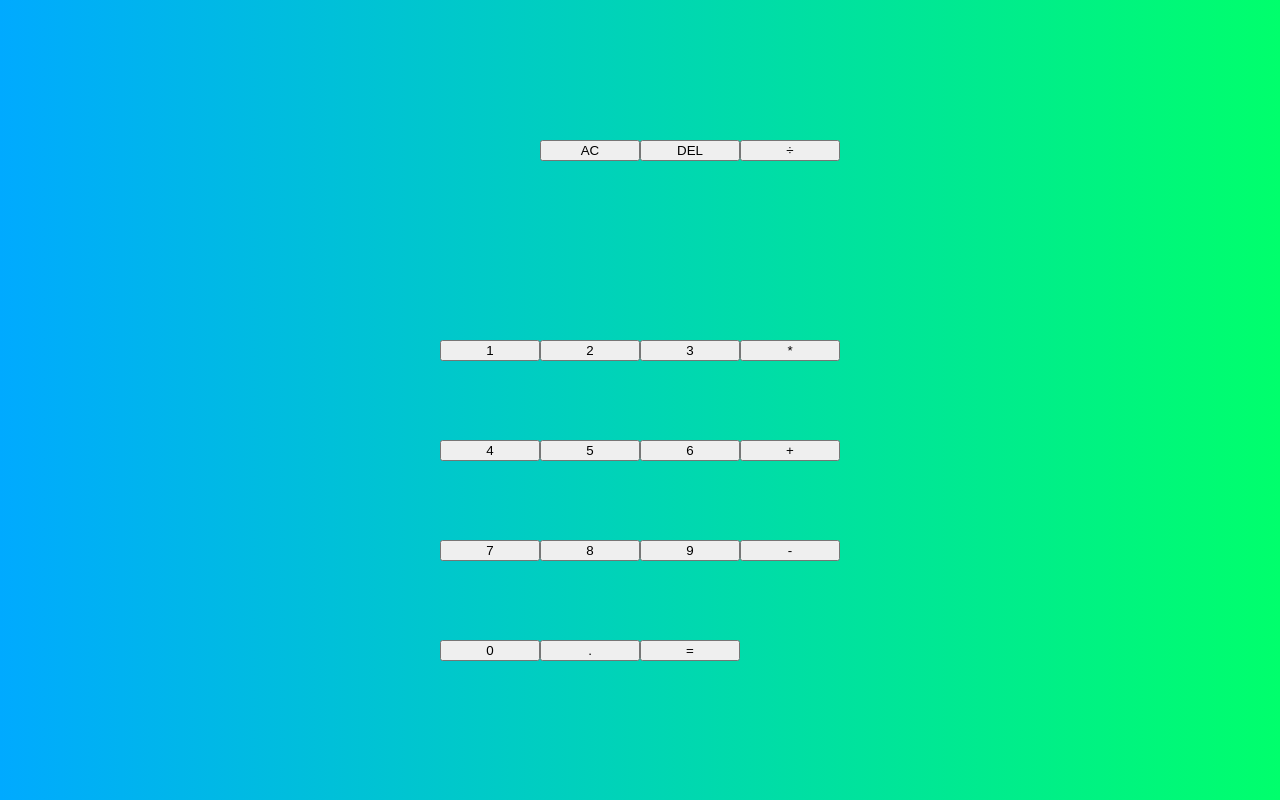
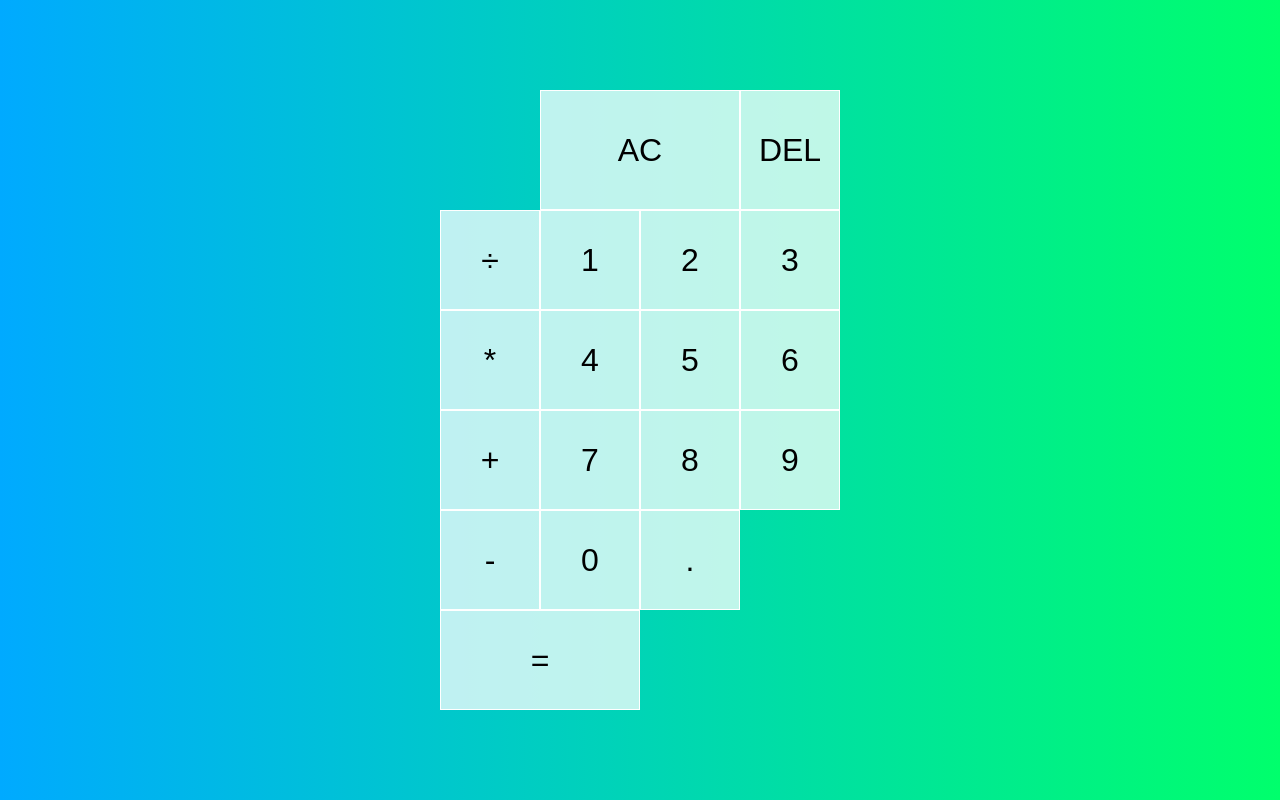
Before and after one commit to AaronJHarvey/Javascript_Calc, a website built with Parcel: page index.html in a window 1280 px wide. Built offline with nearby package versions, Linux system fonts and the light colour scheme.

Commit message:
reformats buttons, adds hover changes to buttons

```diff
--- a/src/styles.css
+++ b/src/styles.css
@@ -16,8 +16,24 @@ body {
 .calculator-grid {
   display: grid;
   justify-content: center;
-  align-items: center;
+  align-content: center;
   min-height: 100vh;
   grid-template-columns: repeat(4, 100px);
   grid-template-rows: minmax(120px, auto) repeat(5, 100px);
 }
+
+.calculator-grid > button {
+  cursor: pointer;
+  font-size: 2rem;
+  border: 1px solid white;
+  outline: none;
+  background-color: rgba(255, 255, 255, 0.75);
+}
+
+.calculator-grid > button:hover {
+  background-color: rgba(255, 255, 255, 0.9);
+}
+
+.span-two {
+  grid-column: span 2;
+}
```
